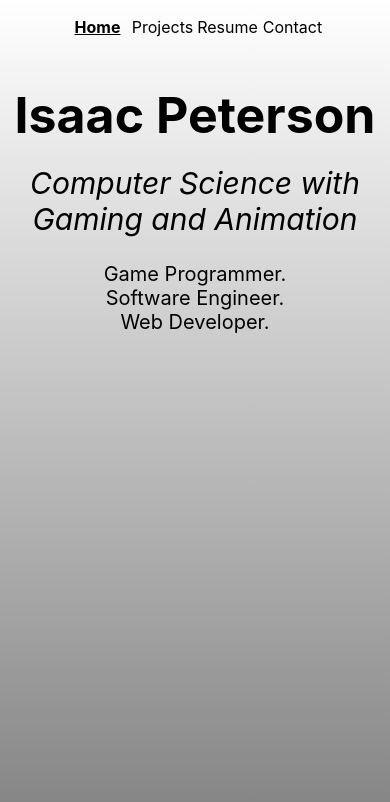
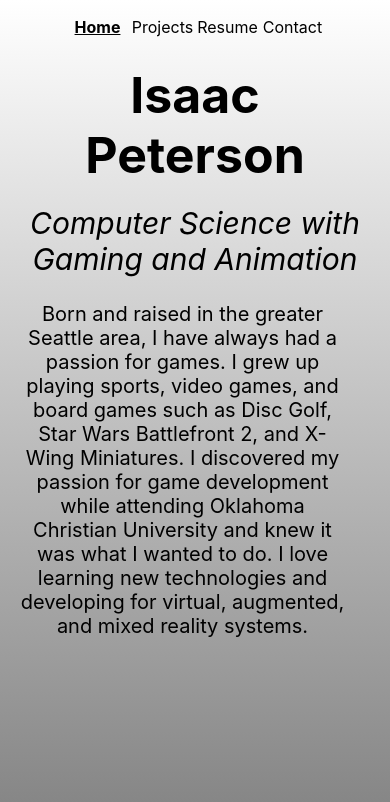
Before and after one commit to IsaacPeterson007/portfolio, a React (Create React App) app: page / in a window 390 px wide. Shown: the top 802 px of the page. Built offline with nearby package versions, Linux system fonts and the light colour scheme.

Commit message:
description added to home page

```diff
--- a/src/components/Pages/Home.jsx
+++ b/src/components/Pages/Home.jsx
@@ -11,12 +11,18 @@ export default class Home extends Component {
                     <div className="homeWordsContainer">
                         <h1 className="homeName">Isaac Peterson</h1>
                         <h2 className="homeDegree">Computer Science with Gaming and Animation</h2>
-                        <p className="homeTitles">Game Programmer.</p>
+                        {/* <p className="homeTitles">Game Programmer.</p>
                         <p className="homeTitles">Software Engineer.</p>
-                        <p className="homeTitles">Web Developer.</p>
+                        <p className="homeTitles">Web Developer.</p> */}
+                        <p className="homeDescription">
+                             Born and raised in the greater Seattle area, I have always had a passion for games.
+                             I grew up playing sports, video games, and board games such as Disc Golf, Star Wars Battlefront 2, and X-Wing Miniatures.
+                             I discovered my passion for game development while attending Oklahoma Christian University and knew it was what I wanted to do.
+                             I love learning new technologies and developing for virtual, augmented, and mixed reality systems.
+                        </p>
                     </div>
                     <div className="homeProfileContainer">
-                        <img src={BwProfile} className="homeProfile"></img>
+                        <img src={BwProfile} alt="my profile picture" className="homeProfile"></img>
                     </div>
                 </div>
             </Reveal.Fade>
--- a/src/styles/contact.css
+++ b/src/styles/contact.css
@@ -1,8 +1,8 @@
 .contact {
-  margin-top: 50px;
-  margin-bottom: 50px;
+  margin-top: 20px;
+  margin-bottom: 10px;
   text-align: center;
-  font-size: 60px;
+  font-size: 45px;
 }
 
 .contactContainer {
@@ -24,22 +24,21 @@
 }
 
 .name{
-    font-size: 40px;
+    font-size: 30px;
     font-weight: 600;
-    margin: 10px;
+    margin: 3px;
 }
 
 .email{
     font-size: 25px;
     font-weight: 500;
-    margin: 10px;
+    margin: 5px;
 }
 
 .number{
     font-size: 20px;
     font-weight: 500;
-    margin: 10px;
-    margin-bottom: 30px;
+    margin: 5px;
 }
 
 .linkedin {
@@ -89,6 +88,6 @@ input[type="submit"]:hover {
     flex-direction: column;
   }
   .contact{
-    font-size: 45px;
+    font-size: 35px;
   }
 }
--- a/src/styles/home.css
+++ b/src/styles/home.css
@@ -22,9 +22,9 @@
     margin-top: 0;
 }
 
-.homeTitles {
-    font-size: 30px;
-    margin: 0;
+.homeDescription {
+    font-size: 20px;
+    padding-right: 25px;
 }
 
 .homeProfileContainer {
@@ -33,7 +33,7 @@
 }
 
 .homeProfile {
-    width: 750px;
+    width: 700px;
     opacity: 0.5;
     border-radius: 50%;
     margin: 25px;
@@ -44,6 +44,11 @@
         display: none;
     }
 
+    .homeContainer {
+        padding-left: 20px;
+        padding-right: 20px;
+    }
+
     .homeWordsContainer {
         justify-content: center;
         text-align: center;
@@ -52,7 +57,7 @@
 
     .homeName {
         font-size: 50px;
-        margin-top: 40px;
+        margin-top: 20px;
     }
 
     .homeDegree {
```
